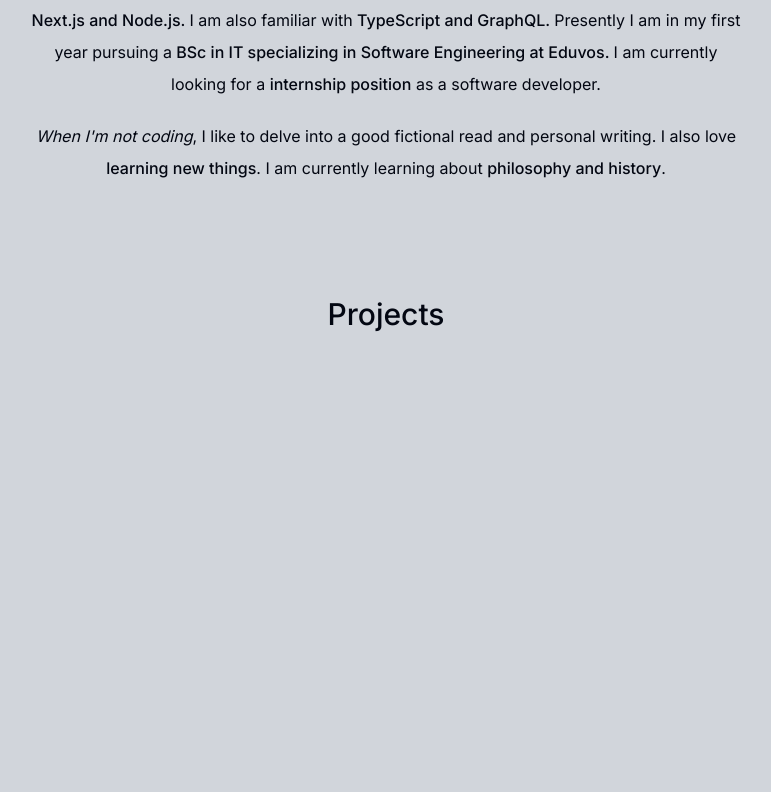
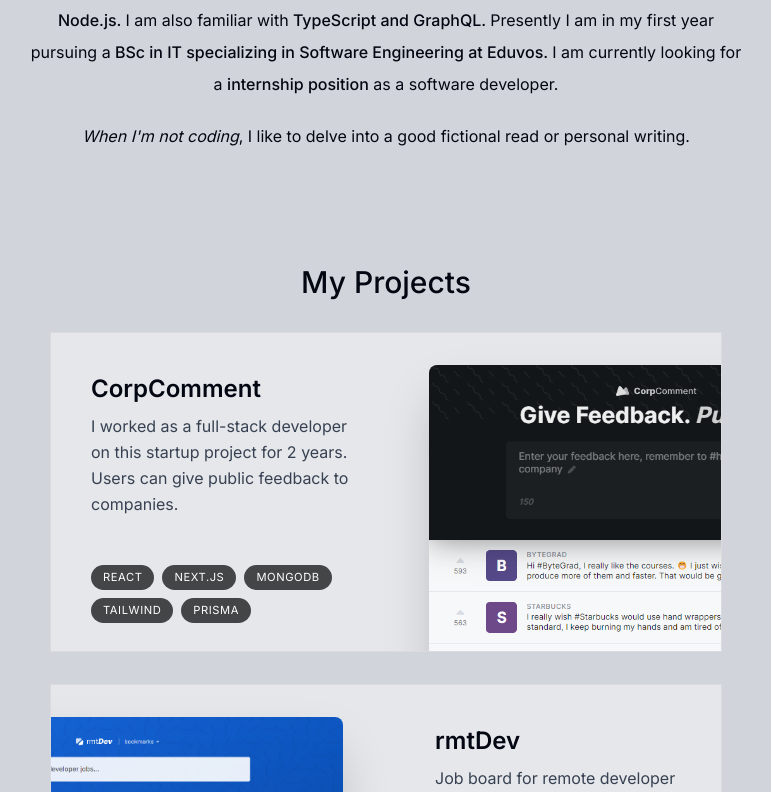
Before and after one commit to RONHEL235/portfolio-website, a Next.js app: page / in a window 1280 px wide. Shown: the part 1008-1800 px from the top of the page, without its empty margins (254-1025 px from the left). Built offline with nearby package versions, Linux system fonts and the light colour scheme.

Commit message:
Created a projects section and added all my projects.

```diff
--- a/app/page.tsx
+++ b/app/page.tsx
@@ -1,7 +1,6 @@
 import Intro from "@/components/intro"
 import About from "@/components/about"
 import Projects from "@/components/projects"
-
 
 export default function Home() {
   return (
--- a/components/about.tsx
+++ b/components/about.tsx
@@ -23,7 +23,7 @@
         problem-solving aspect. I <span className="underline">love</span> the
         feeling of finally figuring out a solution to a problem. My core stack
         is{" "}
-        <span className="font-medium">Tailwind CSS, JavaScript, React.js, Next.js and Node.js. </span>
+        <span className="font-medium">Tailwind CSS, JavaScript, React.js and Node.js. </span>
         I am also familiar with
         <span className="font-medium"> TypeScript and GraphQL. </span>
         Presently I am in my first year pursuing a
@@ -33,10 +33,7 @@
         developer.
         </p>
         <p className="mt-5">
-        <span className="italic">When I'm not coding</span>, I like to delve into a good fictional read and personal writing. I also love{" "}
-        <span className="font-medium">learning new things</span>. I am currently
-        learning about{" "}
-        <span className="font-medium">philosophy and history</span>.
+        <span className="italic">When I'm not coding</span>, I like to delve into a good fictional read or personal writing.
         </p>
     </motion.section>
   )
--- a/components/projects.tsx
+++ b/components/projects.tsx
@@ -1,7 +1,45 @@
 import React from 'react'
+import { projectsData } from '@/lib/data'
+import Image from "next/image"
 
 export default function Projects() {
   return (
-    <section className="text-3xl font-medium capitalize mb-8">Projects</section>
+    <section>
+      <div className="text-3xl font-medium capitalize mb-8 text-center">My projects</div>
+      <div>
+        {projectsData.map((project, index) => (
+          <React.Fragment key={index}>
+            <Project {...project} />
+          </React.Fragment>
+          ))}
+      </div>
+    </section>
   )
 }
+type ProjectProps = (typeof projectsData)[number];
+
+function Project({ title, description, tags, imageUrl }: ProjectProps) {
+  return <section className="group bg-gray-200 max-w-[42rem] border border-black/5 overflow-hidden sm:pr-8 relative sm:h-[20rem] mb-3 sm:mb-8 last:mb-0 even:pl-[3.5rem] hover:bg-gray-300 transition">
+    <div className="pt-4 pb-7 px-5 sm:pl-10 sm:pr-2 sm:pt-10 sm:max-w-[50%] flex flex-col h-full group-even:ml-[18rem]">
+    <h3 className="text-2xl font-semibold">{title}</h3>
+    <p className="mt-2 leading-relaxed text-gray-700">{description}</p>
+    <ul className="flex flex-wrap mt-4 gap-2 sm:mt-auto">
+      {tags.map((tag, index) => (
+        <li className="bg-black/[0.7] px-3 py-1 text-[0.7rem] uppercase tracking-wider text-white rounded-full" key={index}>{tag}</li>
+      ))}
+    </ul>
+    </div>
+    <Image
+    src={imageUrl}
+    alt="Projects I worked on"
+    quality={95}
+    className="absolute top-8 -right-40 w-[28.25rem] rounded-t-lg shadow-2xl
+    transition
+    group-hover:-translate-x-3
+    group-hover:translate-y-3
+    group-hover:-rotate-2
+    group-even:right-[initial]
+    group-even:-left-40"
+    />
+  </section>
+}
```
